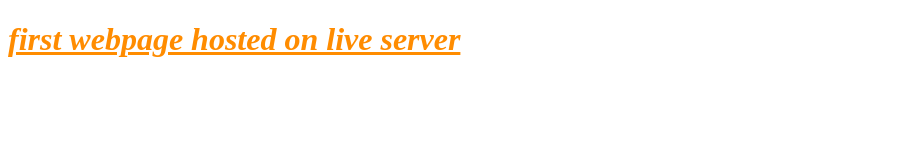
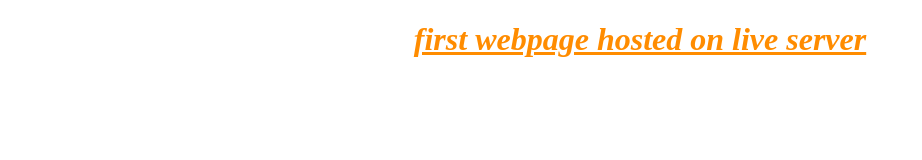
Before and after one commit to Chanchal0109/Webtech_A4, a plain HTML site: page index.html in a window 1280 px wide. Shown: the whole page, without its empty margins (0-922 px from the left). Drawn offline with Linux system fonts and the light colour scheme.

Commit message:
Update index.html

```diff
--- a/index.html
+++ b/index.html
@@ -6,6 +6,6 @@
     <title>My first webpage hosted on live server</title>
 </head>
 <body>
-    <h1 style="color: darkorange; font-style: italic;"><u>first webpage hosted on live server</u></h1>
+    <h1 style="color: darkorange; font-style: italic; text-align: center;"><u>first webpage hosted on live server</u></h1>
 </body>
 </html>
```
